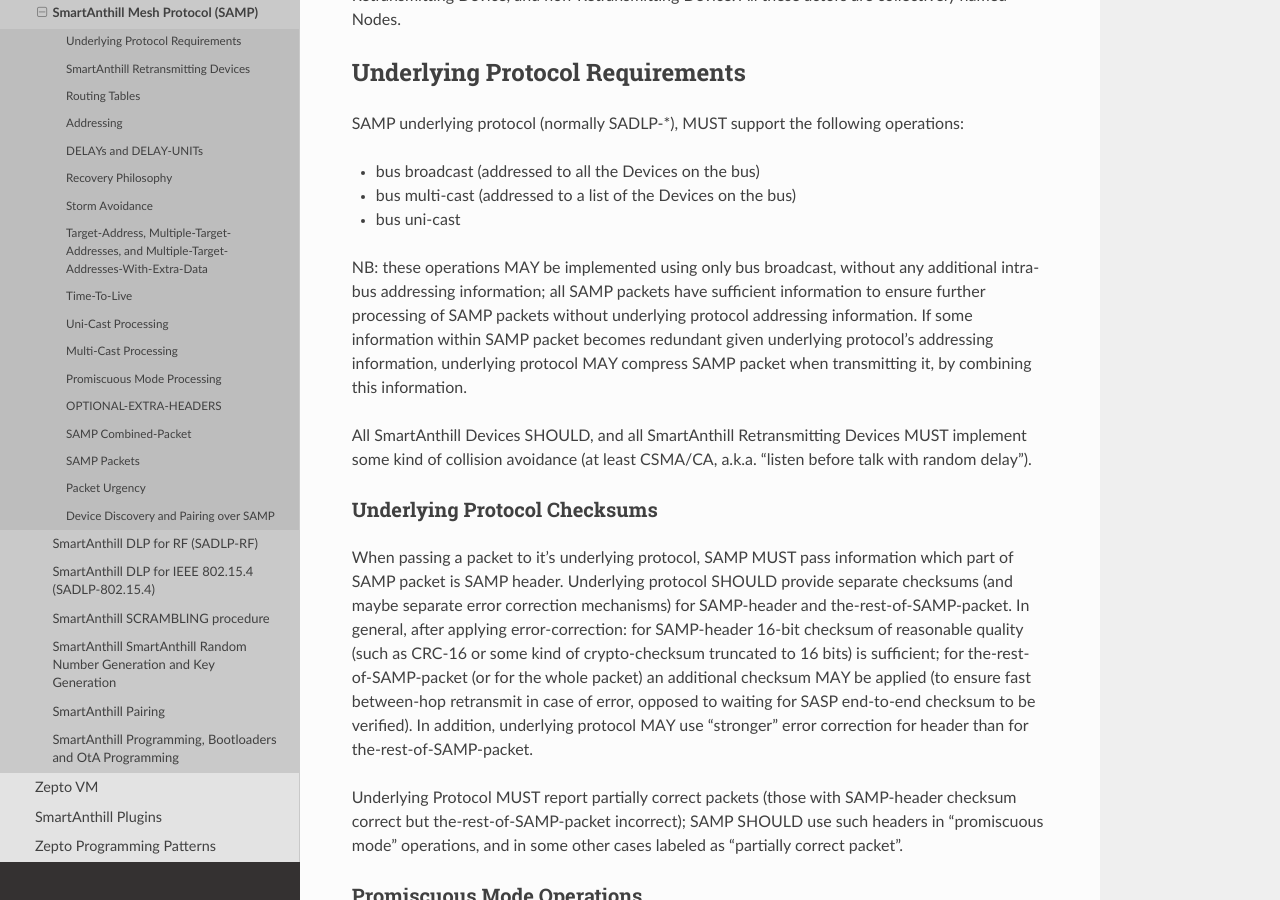
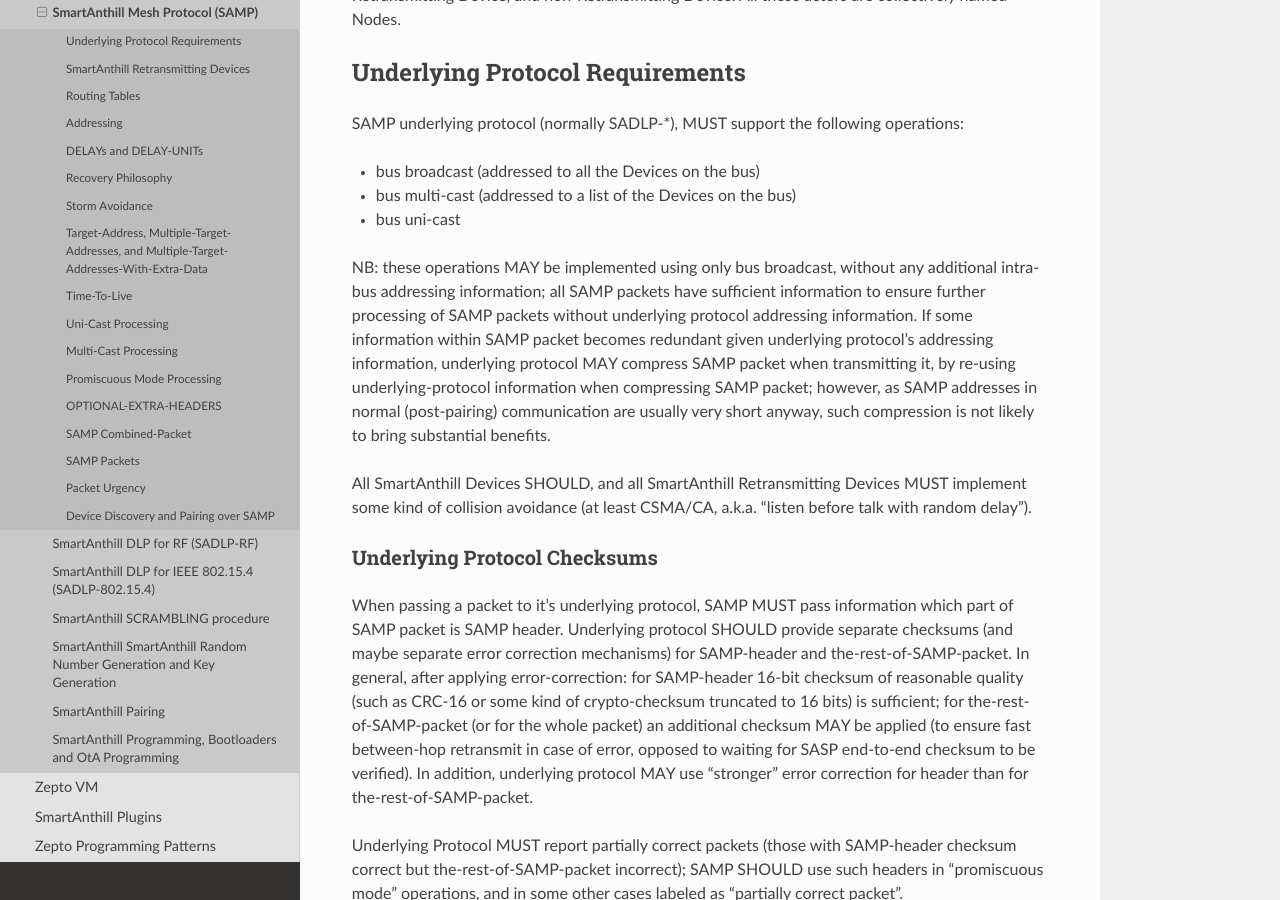
Before and after one commit to smartanthill/smartanthill2_0, a Sphinx documentation site: the page built from docs/design-documents/protocols/samp.rst, in a window 1280 px wide and 900 px high, scrolled down 1040 px. Built offline with Sphinx 7.4.7 and the Read the Docs theme 2.0.0, drawn with Linux system fonts in a browser that asks for light colours.

Commit message:
SAMP v0.0.16c: clarification about inter-layer address compression

```diff
--- a/docs/design-documents/protocols/samp.rst
+++ b/docs/design-documents/protocols/samp.rst
@@ -57,7 +57,7 @@
 * bus multi-cast (addressed to a list of the Devices on the bus)
 * bus uni-cast
 
-NB: these operations MAY be implemented using only bus broadcast, without any additional intra-bus addressing information; all SAMP packets have sufficient information to ensure further processing of SAMP packets without underlying protocol addressing information. If some information within SAMP packet becomes redundant given underlying protocol's addressing information, underlying protocol MAY compress SAMP packet when transmitting it, by combining this information.
+NB: these operations MAY be implemented using only bus broadcast, without any additional intra-bus addressing information; all SAMP packets have sufficient information to ensure further processing of SAMP packets without underlying protocol addressing information. If some information within SAMP packet becomes redundant given underlying protocol's addressing information, underlying protocol MAY compress SAMP packet when transmitting it, by re-using underlying-protocol information when compressing SAMP packet; however, as SAMP addresses in normal (post-pairing) communication are usually very short anyway, such compression is not likely to bring substantial benefits.
 
 All SmartAnthill Devices SHOULD, and all SmartAnthill Retransmitting Devices MUST implement some kind of collision avoidance (at least CSMA/CA, a.k.a. "listen before talk with random delay").
 
```
Also changed, not shown: other parts of docs/design-documents/protocols/samp.rst (+1 -1 lines).
